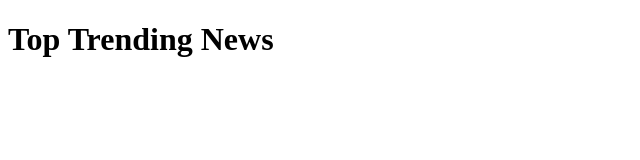
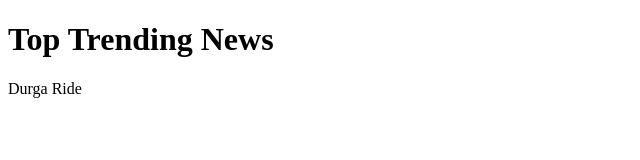
Before and after one commit to deekshantThapa/weatherForecast, a plain HTML site: page home.html in a window 1280 px wide. Shown: the full height of the page, 0-640 px from the left. Drawn offline with Linux system fonts and the light colour scheme.

Commit message:
added p tag

```diff
--- a/home.html
+++ b/home.html
@@ -7,5 +7,6 @@
 </head>
 <body>
     <h1>Top Trending News</h1>
+    <p>Durga Ride</p>
 </body>
 </html>
```
